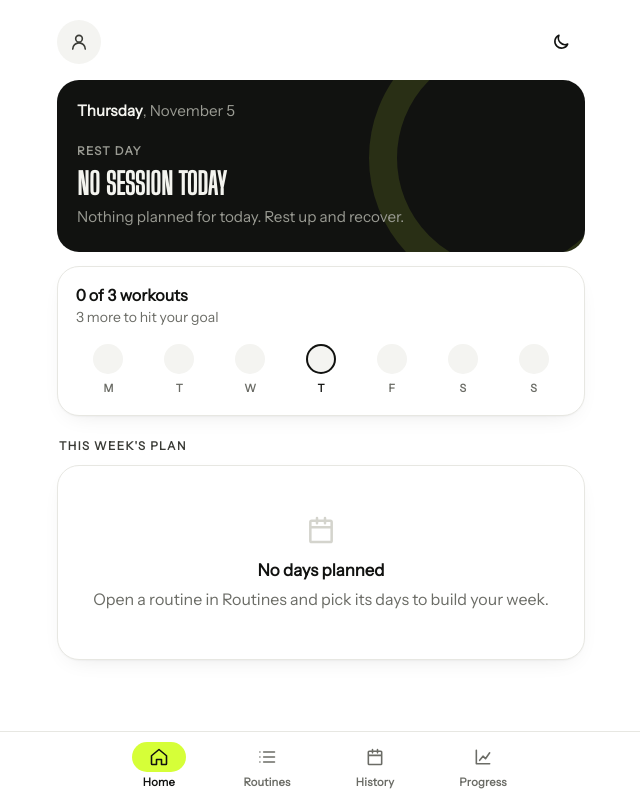
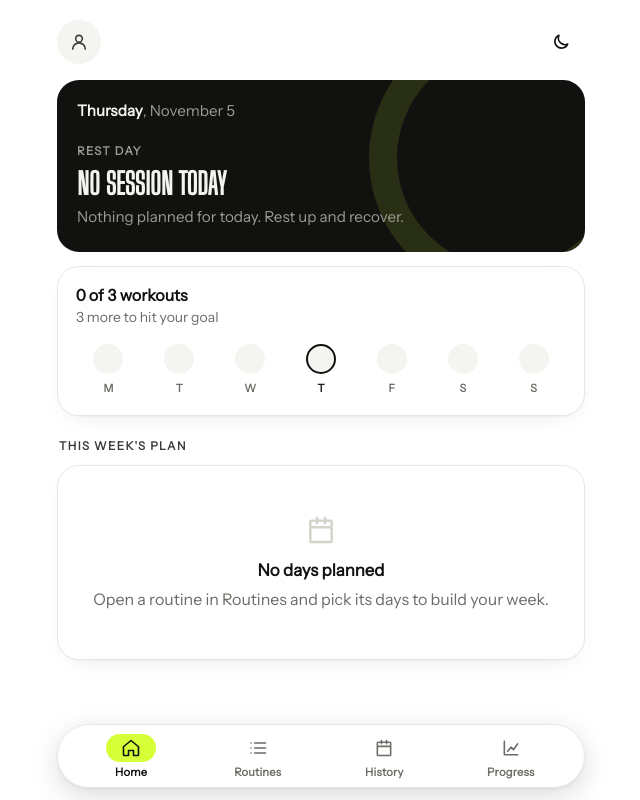
Before and after one commit to Nmsrt/personal-workout-app, a React (Vite) app: page / in a window 1280 px wide. Shown: the whole page, without its empty margins (319-959 px from the left). Built offline with nearby package versions, Linux system fonts and the light colour scheme.

Commit message:
Update: Made bottom nav a floating pill with equal padding and safe-area spacing

```diff
--- a/src/styles.css
+++ b/src/styles.css
@@ -116,7 +116,9 @@ h1.display { font-size: 2.75rem; }
 .icon { flex-shrink: 0; display: block; }
 
 /* ───────── Layout ───────── */
-.app main { padding-bottom: calc(92px + env(safe-area-inset-bottom)); }
+/* Floating tab bar: 64px tall + its gap above the screen edge + breathing room so the last content clears it. */
+:root { --tabbar-h: 64px; --tabbar-gap: max(12px, env(safe-area-inset-bottom)); }
+.app main { padding-bottom: calc(var(--tabbar-h) + var(--tabbar-gap) + 24px); }
 .screen { padding: calc(18px + env(safe-area-inset-top)) 16px 28px; }
 .screen.center-screen { display: flex; flex-direction: column; align-items: center; justify-content: center; min-height: 80vh; gap: 14px; text-align: center; }
 .topbar { display: flex; align-items: center; justify-content: space-between; gap: 12px; min-height: 48px; margin: 0 0 12px; }
@@ -315,22 +317,26 @@ h1.display { font-size: 2.75rem; }
 
 /* ───────── Tab bar ───────── */
 .tabbar {
-  position: fixed; bottom: 0; left: 0; right: 0; z-index: 20;
-  display: flex; justify-content: center;
+  position: fixed; z-index: 20;
+  bottom: var(--tabbar-gap); left: 50%; transform: translateX(-50%);
+  width: min(528px, calc(100% - 24px)); height: var(--tabbar-h);
+  display: flex; justify-content: space-around; align-items: center;
   background: var(--tabbar-bg);
   backdrop-filter: saturate(1.6) blur(18px);
   -webkit-backdrop-filter: saturate(1.6) blur(18px);
-  border-top: 1px solid var(--line);
-  padding: 6px 8px calc(6px + env(safe-area-inset-bottom));
+  border: 1px solid var(--line);
+  border-radius: 999px;
+  box-shadow: 0 8px 28px rgb(0 0 0 / 0.14), 0 1px 3px rgb(0 0 0 / 0.08);
+  padding: 6px 10px;
 }
 .tabbar button {
   flex: 1; max-width: 108px;
   display: flex; flex-direction: column; align-items: center; gap: 3px;
   background: none; border: 0; color: var(--muted);
   font-size: 0.7rem; font-weight: 600; letter-spacing: 0.02em;
-  min-height: 56px; cursor: pointer; padding-top: 4px;
+  height: 100%; justify-content: center; cursor: pointer; padding: 0;
 }
-.tabbar .pill { display: grid; place-items: center; width: 54px; height: 30px; border-radius: 999px; transition: background-color 0.2s var(--ease); }
+.tabbar .pill { display: grid; place-items: center; width: 50px; height: 28px; border-radius: 999px; transition: background-color 0.2s var(--ease); }
 .tabbar button.on { color: var(--ink); }
 .tabbar button.on .pill { background: var(--signal); color: var(--on-signal); }
 
```
Also changed, not shown: 1 other file (tests, documents, lock files or other folders).
